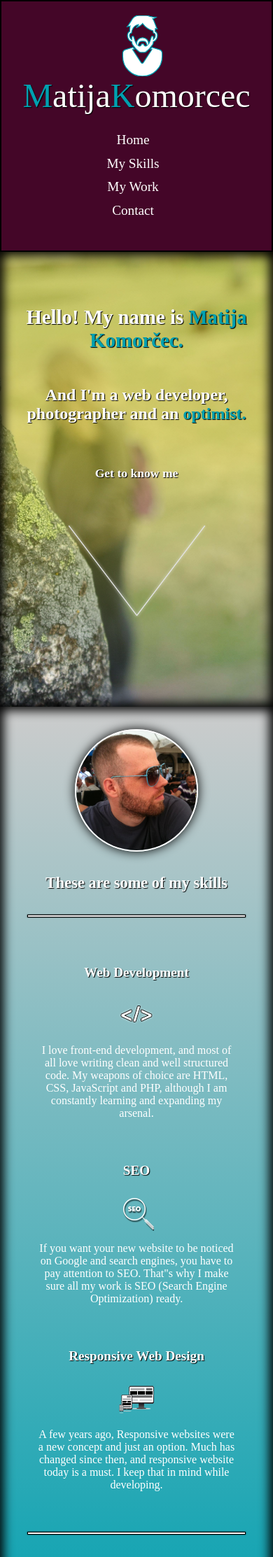
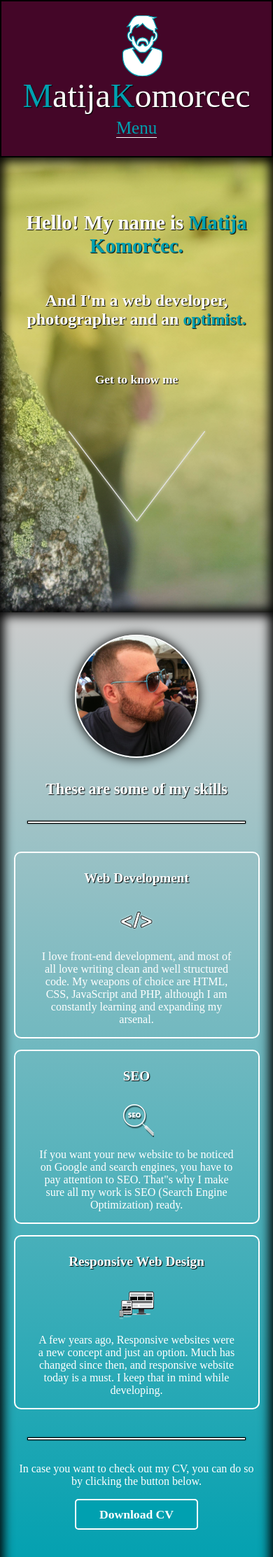
Before and after one commit to MattKomorcec/MattKomorcec.github.io, a PHP site: page / in a window 390 px wide. Shown: the top 2225 px of the page at 70% size. Run offline with PHP 8.4, Linux system fonts and the light colour scheme; some libraries are stand-ins or nearby versions; some web fonts are replaced.

Commit message:
Added Mobile menu
Added mobile menu

```diff
--- a/CSS/mediaqueries.css
+++ b/CSS/mediaqueries.css
@@ -1,4 +1,10 @@
 @media screen and (max-width: 855px) {
+
+	/* Hiding usual navigation and showing mobile dropdown menu */
+
+	#siteHeader #nav #links {
+		display: none;
+	}
 
 	#siteHeader #nav #links a {
 		display: block;
@@ -56,7 +62,7 @@
 
 	#skills .threeBoxes {
 		width: 90%;
-		border: 2px solid transparent;
+		border: 2px solid white;
 		margin: 0.5em 5% 0.5em 5%;
 	}
 
@@ -145,7 +151,7 @@
 	}
 
 	#skills .threeBoxes {
-		border: 2px solid transparent;
+		border: 2px solid white;
 		width: 28%;
 	}
 
@@ -190,4 +196,18 @@
 		width: 100%;
 		height: 20em;
 	}
+
+	/* Hiding dropdown menu on larger screens */
+
+	.menuBtn, .menu {
+		display: none;
+	}
 }
+
+@media screen and (min-width: 1281px) {
+	/* Hiding dropdown menu on larger screens */
+
+	.menuBtn, .menu {
+		display: none;
+	}
+}
--- a/CSS/style.css
+++ b/CSS/style.css
@@ -351,10 +351,29 @@
     filter: alpha(opacity=90); /* For IE8 and older browsers */
 }
 
-#photoGallery {
 
+/* Mobile Website Dropdown Menu */
+
+#siteHeader .menuBtn, .menu {
+    list-style: none;
 }
 
-#photoGallery img {
+#siteHeader .menuBtn, .menu li {
+    text-align: center;
+    font-size: 1.2em;
+    padding: 0.3em;
+}
 
+.menuBtn a {
+    font-size: 1.3em;
+    border-bottom: 1px solid white;
 }
+
+#siteHeader .menuBtn a, .menu a {
+    text-decoration: none;
+    color: #00a0b0;
+}
+
+.menuBtn a:hover, .menu a:hover {
+    border-bottom: 1px solid white;
+}
--- a/JS/app.js
+++ b/JS/app.js
@@ -1,6 +1,8 @@
 $(function() {
 
-// Google maps
+/* =================================================
+***************** Google Maps **********************
+================================================= */
 var map = new GMaps({
             div: '#map',
             lat: 45.8144400,
@@ -48,9 +50,41 @@
             }
         });
 
-// Loading My Work
+/* =================================================
+******** Mobile website dropdown menu **************
+================================================= */
 
-var photoArray = ['Mountain.JPG','Sara.JPG','the_flower.JPG','Sara_feather.JPG','Viking_ship.JPG','on_top.JPG'];
+	// Create a menu item and append to #siteHeader
+	var $menuHolder = $("<div class='menu'></div>");
+	var $menuBtn = $("<li class='menuBtn'><a href='#'>Menu</a></li>");
+	$("#siteHeader").append($menuBtn);
+
+	$("#siteHeader").append($menuHolder);
+	$menuHolder.hide();
+
+// Cycle through each navigation link
+$("#siteHeader #nav #links a").each(function() {
+	// store the anchor
+	var link = $(this);
+	var $anchor = link.clone();
+	// create a list item
+	var $li = $("<li></li>");
+	// append the anchor to the li
+	$li.append($anchor);
+	//append the list item to the menuHolder
+	$menuHolder.append($li);
+});
+
+// When menuBtn is clicked, toggle the menu
+$menuBtn.click(function() {
+	$menuHolder.slideToggle();
+})
+
+
+/* =================================================
+***************** Loading My Work ******************
+================================================= */
+var photoArray = ['Mountain.jpg','Sara.jpg','the_flower.jpg','Sara_feather.jpg','Viking_ship.jpg','on_top.jpg'];
 
 var dev = $("#development");
 var photo = $("#photo");
```
